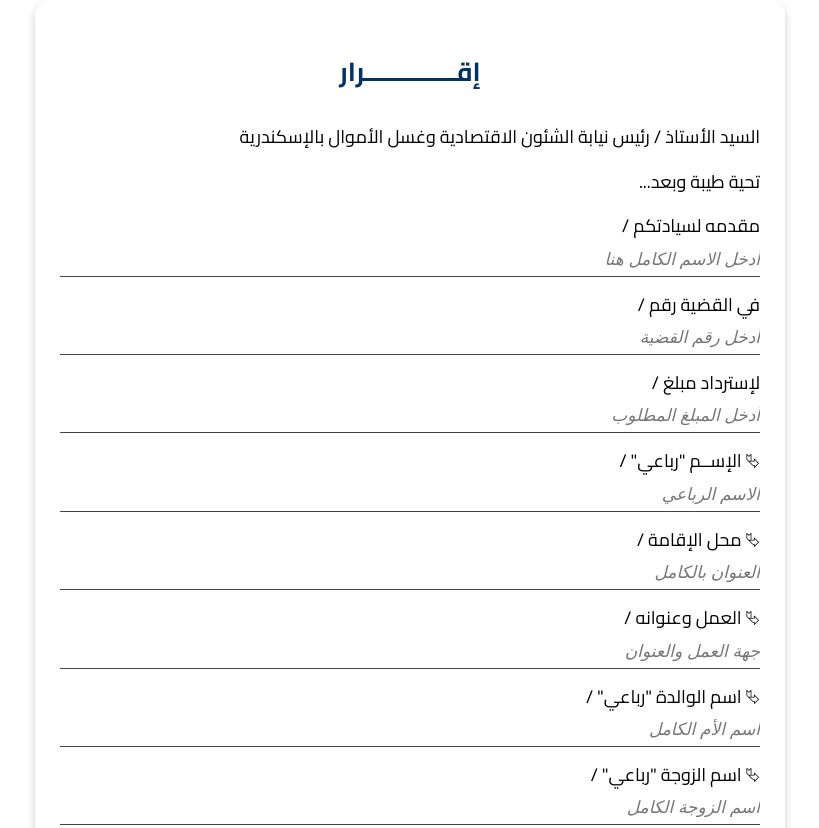
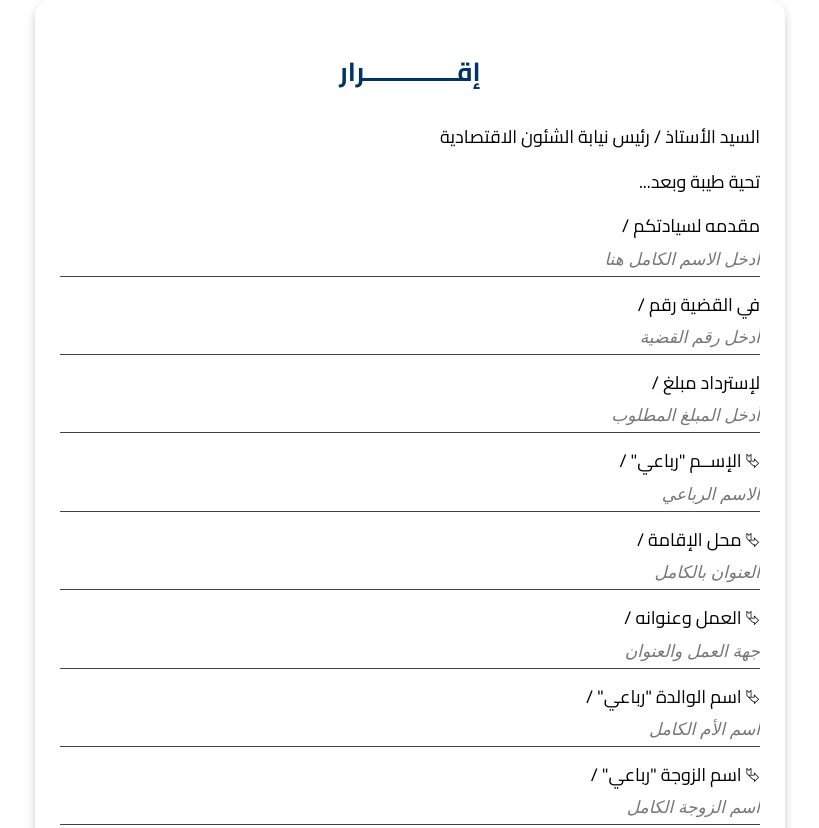
Before and after one commit to Heba89-lj/-QR-code, a website: page niyaba_qr_code/ekrar.html in a window 1280 px wide. Shown: the top 828 px of the page, without its empty margins (230-1049 px from the left). Drawn offline with Linux system fonts and the light colour scheme.

Commit message:
Update ekrar.html

```diff
--- a/niyaba_qr_code/ekrar.html
+++ b/niyaba_qr_code/ekrar.html
@@ -133,7 +133,7 @@
     <div class="container" id="content">
         <h1>إقــــــــــــــرار</h1>
 
-        <p>السيد الأستاذ / رئيس نيابة الشئون الاقتصادية وغسل الأموال بالإسكندرية</p>
+        <p>السيد الأستاذ / رئيس نيابة الشئون الاقتصادية</p>
         <p>تحية طيبة وبعد...</p>
 
         <p>مقدمه لسيادتكم / <input type="text" placeholder="أدخل الاسم الكامل هنا"></p>
```
